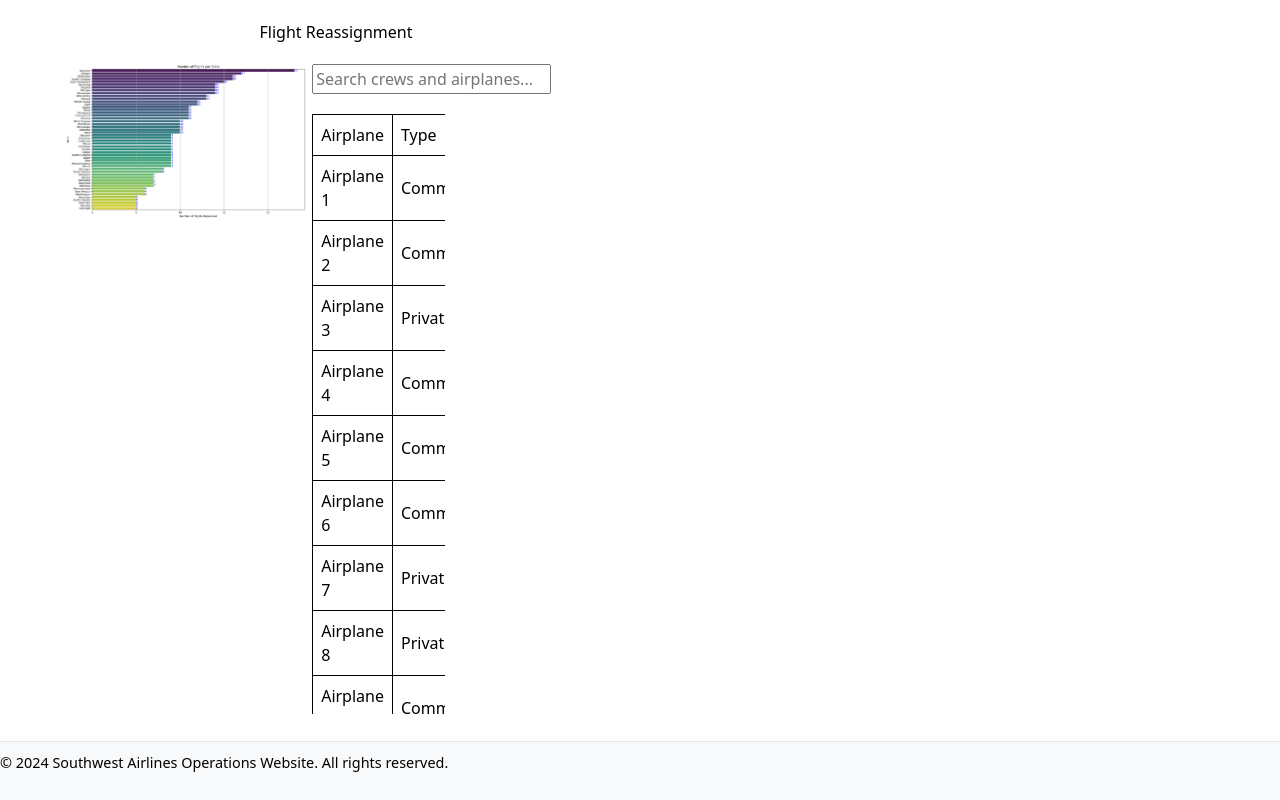
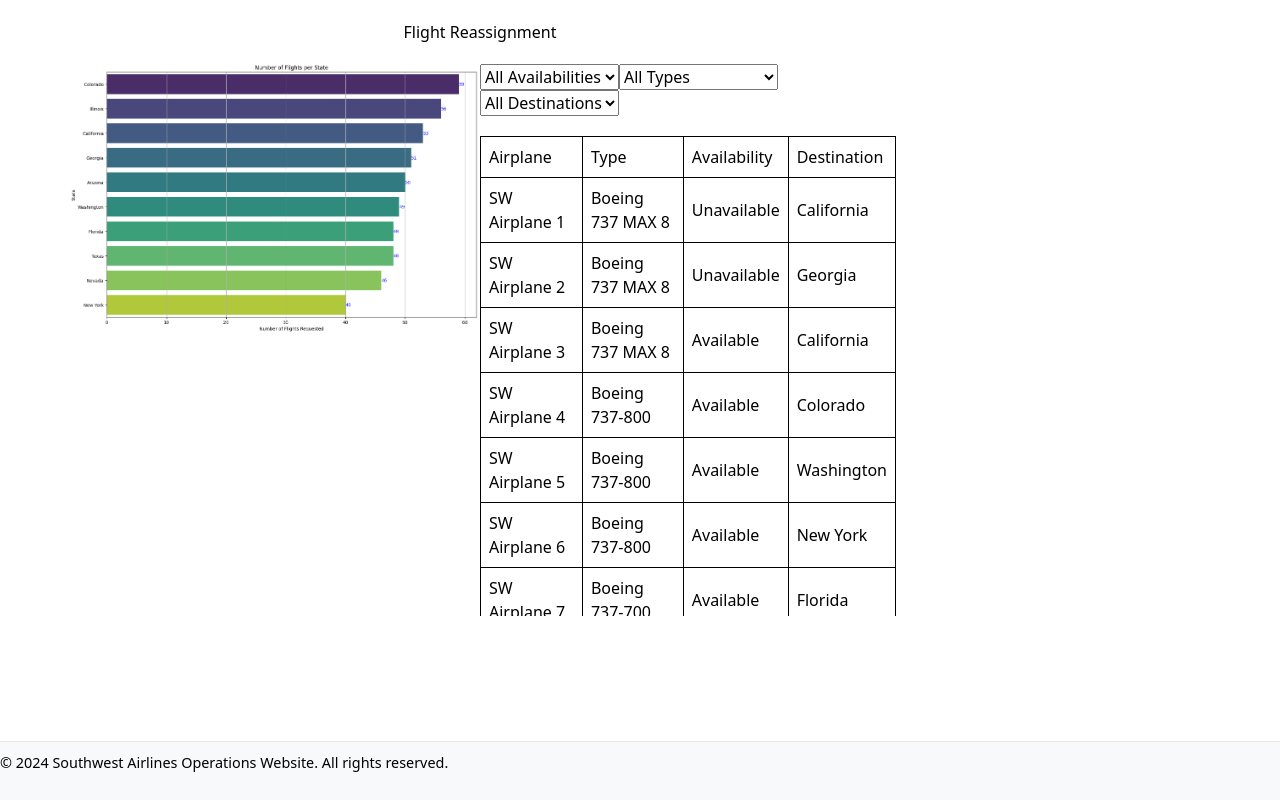
Before and after one commit to xyscis/dbtt-team-7, a Vue app in the folder vue-project/: page /flightreassignment in a window 1280 px wide. Built offline with nearby package versions, Linux system fonts and the light colour scheme; the HTML template or start-up script is replaced by a standard one.

Commit message:
table and filter

```diff
--- a/vue-project/src/components/FlightReassignment.vue
+++ b/vue-project/src/components/FlightReassignment.vue
@@ -1,5 +1,6 @@
 <template>
   <div>
+    <div class="wrapper">
       <div class="container">
         <div class="header">
           Flight Reassignment
@@ -8,9 +9,33 @@
           <div class="chart">
             <img src="../assets/barchart.PNG" alt="Bar Chart">
           </div>
-          <div>
+          <div class="data-section">
             <div class="search">
-              <input type="text" placeholder="Search crews and airplanes..." v-model="searchQuery">
+              <select v-model="availabilityFilter">
+                <option value="">All Availabilities</option>
+                <option value="Available">Available</option>
+                <option value="Unavailable">Unavailable</option>
+              </select>
+              <select v-model="typeFilter">
+                <option value="">All Types</option>
+                <option value="Boeing 737-800">Boeing 737-800</option>
+                <option value="Boeing 737 MAX 8">Boeing 737 MAX 8</option>
+                <option value="Boeing 737-700">Boeing 737-700</option>
+              </select>
+              <select v-model="destinationFilter">
+                <option value="">All Destinations</option>
+                <option value="Florida">Florida</option>
+                <option value="Arizona">Arizona</option>
+                <option value="Texas">Texas</option>
+                <option value="Washington">Washington</option>
+                <option value="Illinois">Illinois</option>
+                <option value="Nevada">Nevada</option>
+                <option value="Colorado">Colorado</option>
+                <option value="California">California</option>
+                <option value="New York">New York</option>
+                <option value="Georgia">Georgia</option>
+              </select>
+              <!-- <input type="text" placeholder="Search crews and airplanes..." v-model="searchQuery"> -->
             </div>
             <div class="table-container">
               <table>
@@ -19,6 +44,7 @@
                     <th>Airplane</th>
                     <th>Type</th>
                     <th>Availability</th>
+                    <th>Destination</th>
                   </tr>
                 </thead>
                 <tbody>
@@ -26,9 +52,11 @@
                     <td>{{ airplane.name }}</td>
                     <td>{{ airplane.type }}</td>
                     <td>{{ airplane.availability }}</td>
+                    <td>{{ airplane.destination }}</td>
                   </tr>
                 </tbody>
               </table>
+            </div>
           </div>
         </div>
       </div>
@@ -41,17 +69,44 @@
   data() {
     return {
       searchQuery: "",
-        airplanes: Array.from({ length: 100 }, (_, i) => ({
-          name: `Airplane ${i + 1}`,
-          type: Math.random() > 0.5 ? "Commercial" : "Private",
+      availabilityFilter: '',
+      typeFilter: '',
+      destinationFilter: '',
+      airplanes: Array.from({ length: 100 }, (_, i) => {
+        const states = ["Florida", "Arizona", "Texas", "Washington", "Illinois", "Nevada", "Colorado", "California", "New York", "Georgia"];
+        const aircraftTypes = ["Boeing 737-800", "Boeing 737 MAX 8", "Boeing 737-700"];
+        return {
+          name: `SW Airplane ${i + 1}`,
+          type: aircraftTypes[Math.floor(Math.random() * aircraftTypes.length)],
           availability: Math.random() > 0.5 ? "Available" : "Unavailable",
-        })),
+          destination: states[Math.floor(Math.random() * states.length)],
         };
+      }),
+    };
+  },
+  computed: {
+    filteredAirplanes() {
+      return this.airplanes.filter(airplane => {
+        const matchesType = this.typeFilter === '' || airplane.type.includes(this.typeFilter);
+        const matchesAvailability = this.availabilityFilter === '' || airplane.availability.includes(this.availabilityFilter);
+        const matchesDestination = this.destinationFilter === '' || airplane.destination.includes(this.destinationFilter);
+        return matchesType && matchesAvailability && matchesDestination;
+      });
+    },
   },
 };
 </script>
 
+
 <style scoped>
+.wrapper {
+  display: flex;
+  justify-content: center;
+  align-items: center;
+  height: 70vh;
+  width: 70vw;
+}
+
 .container {
   height: 100vh;
   display: flex;
@@ -66,16 +121,12 @@
 .content {
   flex: 1;
   display: flex;
-    justify-content: space-between;
+  justify-content: space-around; /* Adjusted for space between chart and table */
   padding: 0 20px;
 }
 
-  .search {
-    margin-bottom: 20px;
-  }
-
-  .chart {
-    width: 50%;
+.chart, .data-section {
+  width: 50%; /* Adjust width as needed */
 }
 
 .chart img {
@@ -83,8 +134,7 @@
 }
 
 .table-container {
-    max-height: calc(100vh - 200px);
-    width: 45%;
+  max-height: 60vh; /* Adjust based on your needs */
   overflow-y: auto;
 }
 
@@ -93,10 +143,13 @@
   border-collapse: collapse;
 }
 
-  th,
-  td {
+th, td {
   border: 1px solid black;
   padding: 8px;
   text-align: left;
 }
+
+.search {
+  margin-bottom: 20px;
+}
 </style>
--- a/vue-project/src/components/Login.vue
+++ b/vue-project/src/components/Login.vue
@@ -1,5 +1,6 @@
 <template>
     <div>
+
         <div class="login-wrapper">
             <div class="login-container ">
                 <form @submit.prevent="login">
```
Also changed, not shown: vue-project/src/assets/barchart.PNG. Lines whose indentation alone changed are shown as unchanged.
